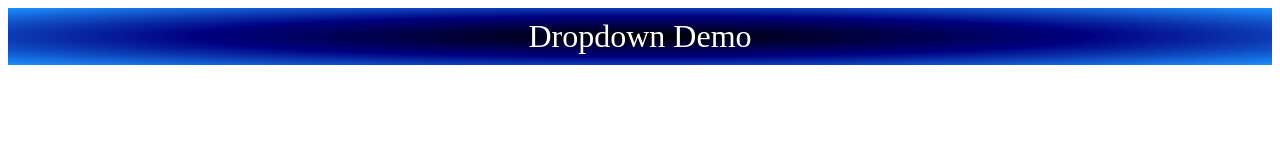
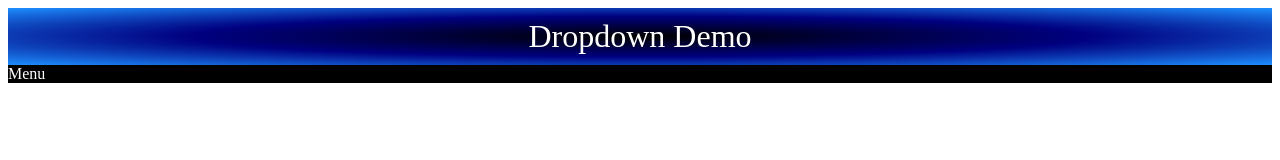
Before and after one commit to RHSMcLain/Web-Design-1-2024-T1, a plain HTML site: page DropDownMenu/dropdownMenu.html in a window 1280 px wide. Drawn offline with Linux system fonts and the light colour scheme.

Commit message:
slight menu update

```diff
--- a/DropDownMenu/dropdownMenu.css
+++ b/DropDownMenu/dropdownMenu.css
@@ -10,7 +10,7 @@ header{
 }
 nav{
     background-color: black;
-
+    color: white;
 }
 nav a{
     color: white;
--- a/DropDownMenu/dropdownMenu.html
+++ b/DropDownMenu/dropdownMenu.html
@@ -10,7 +10,7 @@
 <body>
     <header>Dropdown Demo</header>
     <nav>
-
+        Menu
     </nav>
 </body>
 </html>
```
